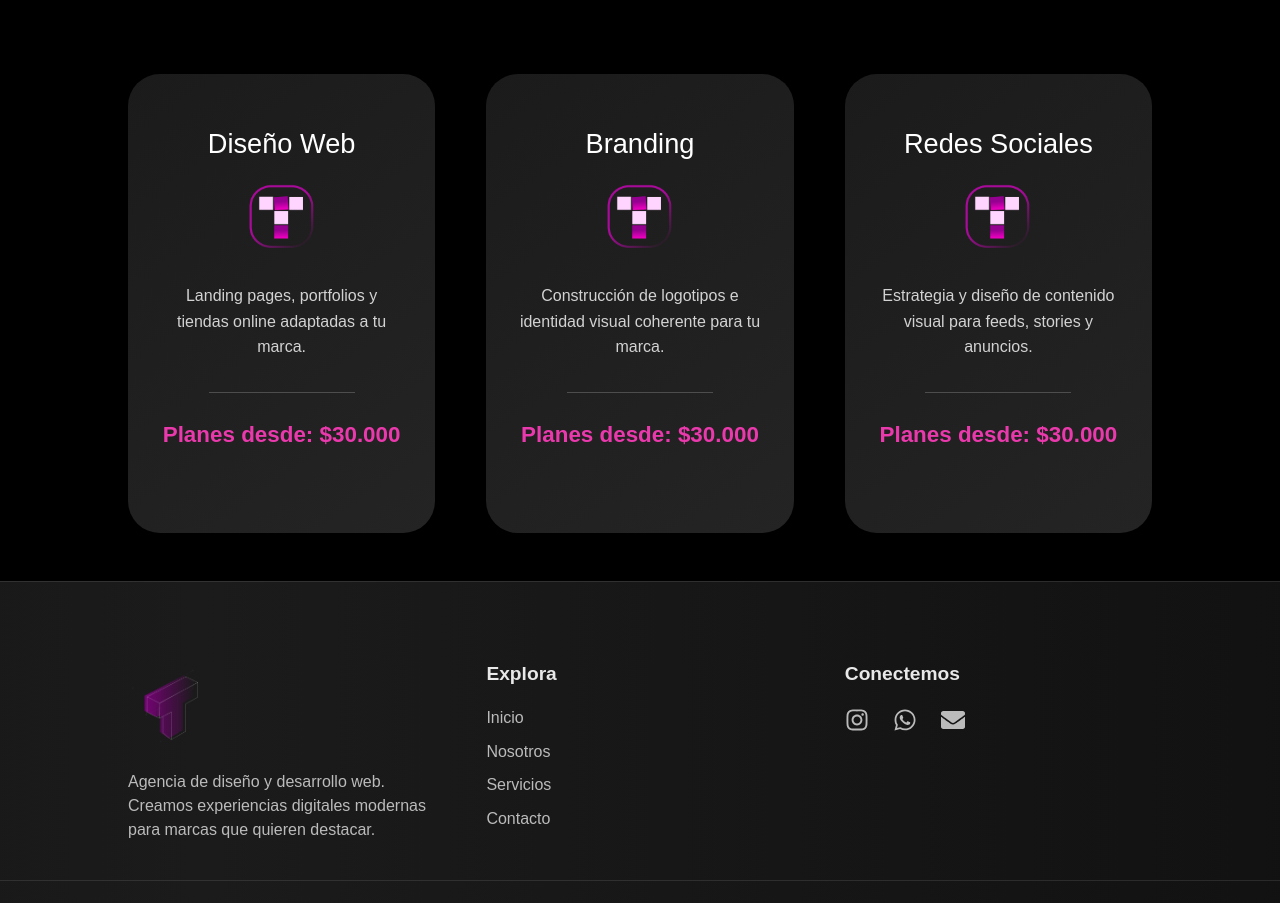
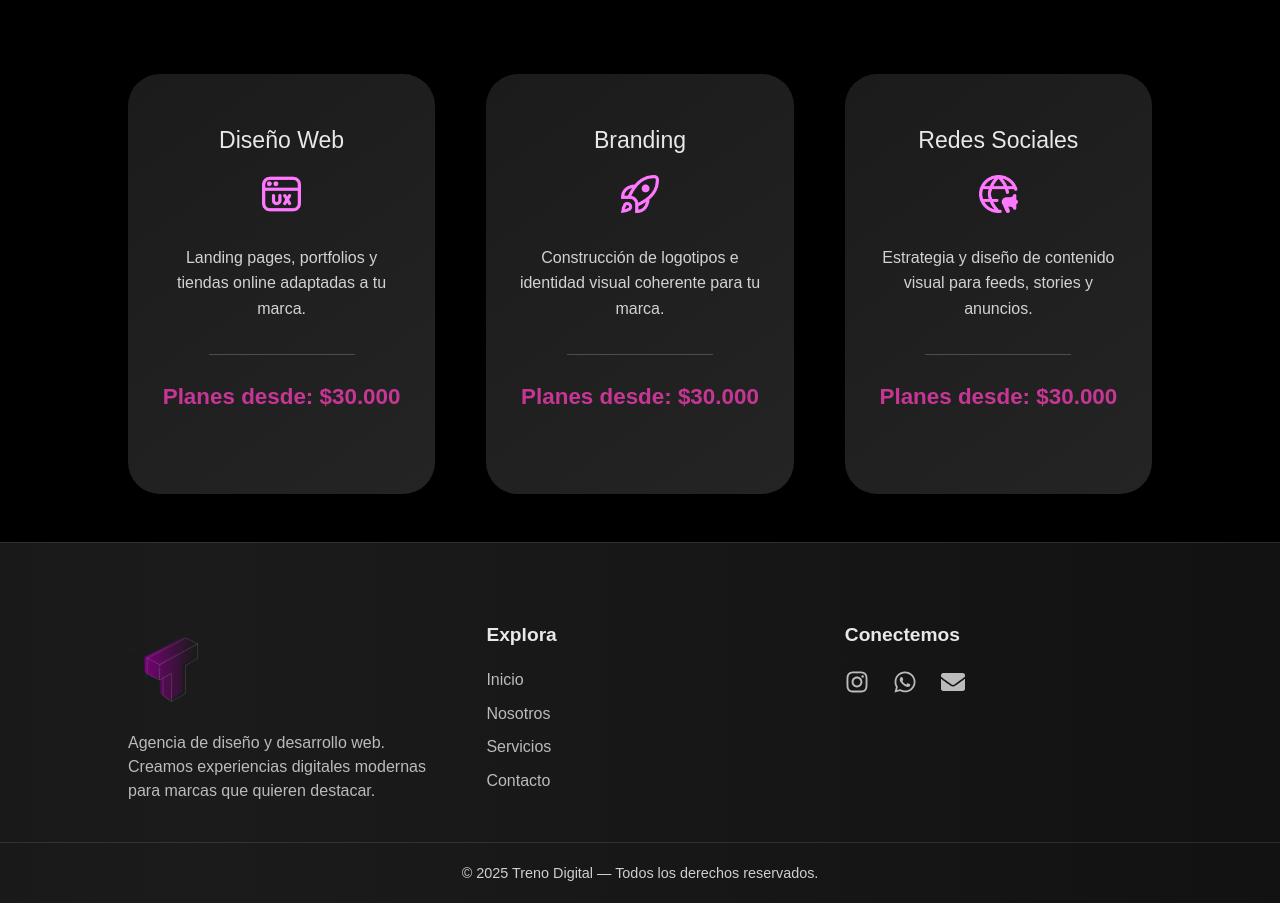
Before and after one commit to LeonardoRiera/TrenoDigital, a React (Vite) app: page / in a window 1280 px wide. Shown: the part 2640-3543 px from the top of the page. Built offline with nearby package versions, Linux system fonts and the light colour scheme; a web font is replaced by a local one.

Commit message:
cards planes

```diff
--- a/src/components/Planes/Planes.css
+++ b/src/components/Planes/Planes.css
@@ -50,8 +50,8 @@
 
 /* Icono en la card */
 .plan-card .plan-icon {
-  width: 70px;
-  height: 70px;
+  width: 3vmax;
+  height: 3vmax;
   margin-bottom: 1.5rem;
   filter: brightness(1.2); /* hace que los iconos resalten un poco */
   transition: transform 0.3s ease;
@@ -63,10 +63,11 @@
 
 /* Título de la card */
 .plan-card h3 {
-  font-size: 1.7rem;
+  font-size: 1.8vmax;
   margin-bottom: 1rem;
   font-family: 'Clash Grotesk', sans-serif;
-  color: #fff;
+  font-weight: 400;
+  color:var(--white);
 }
 
 /* Texto descriptivo */
@@ -89,7 +90,7 @@
 .plan-card .precio {
   font-size: 1.4rem;
   font-weight: 700;
-  color: #ea39ac;
+  color: #c73694;
   transition: color 0.3s ease;
 }
 
--- a/src/components/Planes/Planes.jsx
+++ b/src/components/Planes/Planes.jsx
@@ -1,5 +1,7 @@
 import React from "react";
-import logonav from "../../assets/logonav.png"; // ajusta la ruta según tu proyecto
+import icono2 from "../../assets/icons/navegador-de-experiencia.png"; // ajusta la ruta según tu proyecto
+import icono3 from "../../assets/icons/almuerzo-cohete.png";
+import icono4 from "../../assets/icons/megafono-mundial.png";
 import "./Planes.css";
 
 const planesData = [
@@ -7,19 +9,19 @@ const planesData = [
     titulo: "Diseño Web",
     descripcion: "Landing pages, portfolios y tiendas online adaptadas a tu marca.",
     precio: "$30.000",
-    icono: logonav,
+    icono: icono2,
   },
   {
     titulo: "Branding",
     descripcion: "Construcción de logotipos e identidad visual coherente para tu marca.",
     precio: "$30.000",
-    icono: logonav,
+    icono: icono3,
   },
   {
     titulo: "Redes Sociales",
     descripcion: "Estrategia y diseño de contenido visual para feeds, stories y anuncios.",
     precio: "$30.000",
-    icono: logonav,
+    icono: icono4,
   },
 ];
 
```
